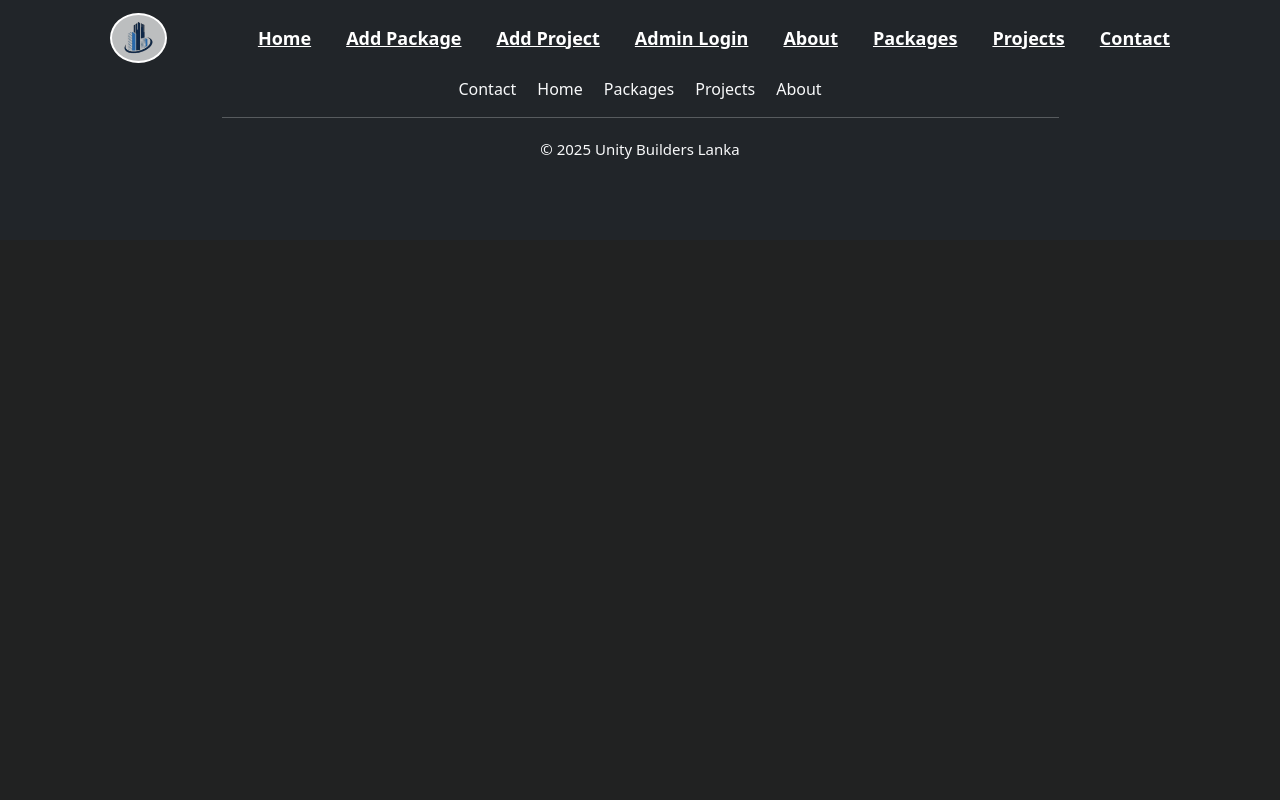
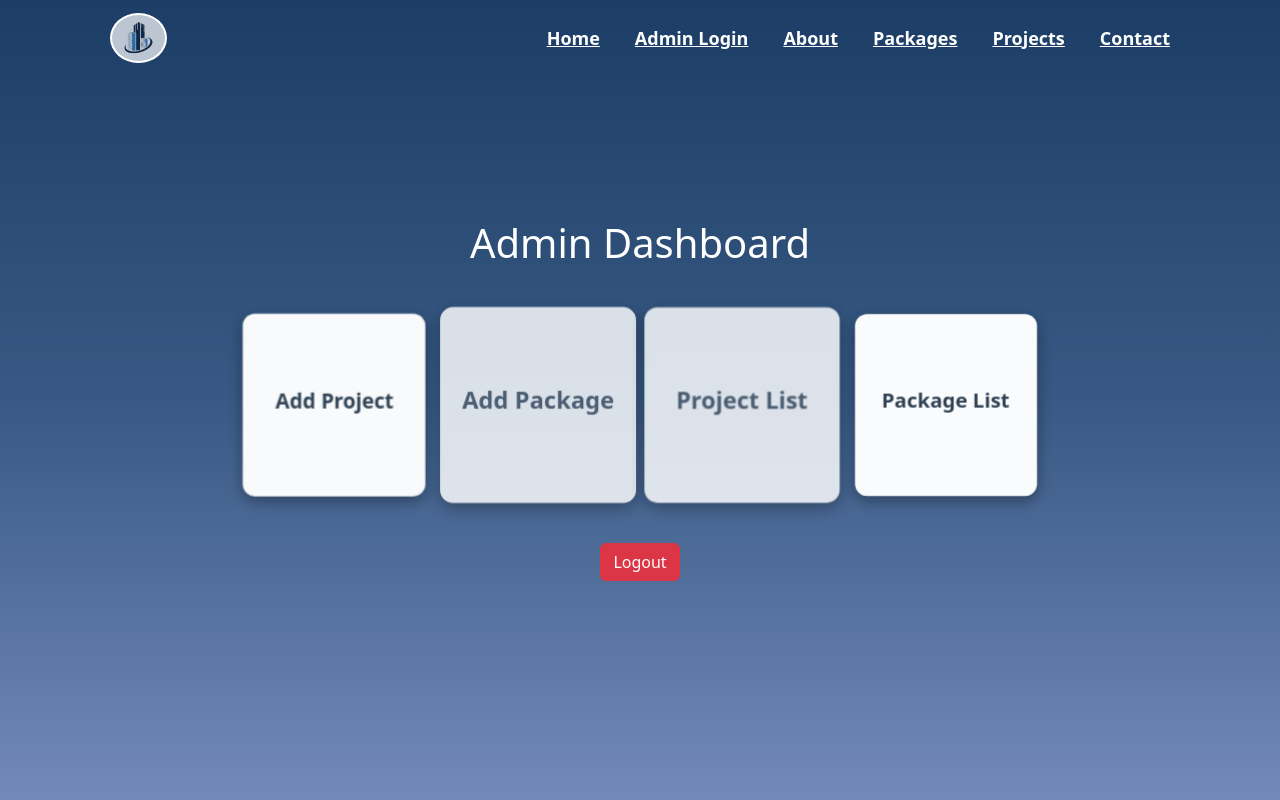
Before and after one commit to dlshn/unity-builders-lanka-web, a React (Create React App) app: page /AdminDashboard in a window 1280 px wide. Shown: the top 800 px of the page. Built offline with nearby package versions, Linux system fonts and the light colour scheme.

Commit message:
Adimin dashboad, package and project adding pages, fetch package and project from backend

```diff
--- a/src/App.js
+++ b/src/App.js
@@ -14,6 +14,7 @@ import { Footer } from './components/Footer';
 import AddPackageForm from './pages/PackageAdd';
 import ProjectAdd from './pages/ProjectAdd';
 import AdminLogin from './pages/AdminLogin';
+import AdminDashboard from './pages/AdminDashboard';
 
 
 
@@ -44,6 +45,7 @@ function App() {
           <Route path="/AddPackage" element={<AddPackageForm />} />
           <Route path="/ProjectAdd" element={<ProjectAdd />} />
           <Route path="/AdminLogin" element={<AdminLogin />} />
+          <Route path="/AdminDashboard" element={<AdminDashboard />} />
 
         </Routes>
         <Footer />
--- /dev/null
+++ b/src/assest/styles/AdminDashboard.css
@@ -0,0 +1,60 @@
+@keyframes modernBounce {
+  0%, 100% {
+    transform: scale(1);
+    opacity: 1;
+  }
+  50% {
+    transform: scale(1.1);
+    opacity: 0.8;
+  }
+}
+
+/* Optional: Slight delay to create staggered bouncing */
+.c1,.card-body1 {
+  animation: modernBounce 3s ease-in-out infinite;
+  animation-delay: 0s;
+}
+.c2,.card-body2 {
+  animation: modernBounce 3s ease-in-out infinite;
+  animation-delay: 0.75s;
+}
+.c3,.card-body3 {
+  animation: modernBounce 3s ease-in-out infinite;
+  animation-delay: 1.5s;
+}
+.c4,.card-body4 {
+  animation: modernBounce 3s ease-in-out infinite;
+  animation-delay: 2.25s;
+}
+
+
+.admin-dashboard {
+  min-height: 100vh;
+  background: linear-gradient(to bottom, #1c3d65, #375983, #7389b9);
+  display: flex;
+  align-items: center;
+  justify-content: center;
+}
+
+.dash-card {
+  width: 180px;
+  height: 180px;
+  background-color: #ffffff;
+  border-radius: 12px;
+  box-shadow: rgba(0, 0, 0, 0.35) 0px 5px 15px;
+  transition: transform 0.3s ease, box-shadow 0.3s ease;
+  cursor: pointer;
+  display: flex;
+  align-items: center;
+  justify-content: center;
+}
+
+.dash-card:hover {
+  background-color: rgb(201, 230, 255);
+  color: #000;
+}
+
+.dash-card h5 {
+  color: #2c3e50;
+  font-weight: 600;
+}
--- /dev/null
+++ b/src/assest/styles/AdminLogin.css
@@ -0,0 +1,53 @@
+.admin-login-bg {
+  display: flex;
+  align-items: center;
+  justify-content: center;
+  min-height: 100vh;
+  padding: 1rem;
+  background: linear-gradient(to bottom, #1c3d65, #375983, #7389b9);
+}
+
+.login-card {
+  background-color: rgb(255, 255, 255);
+  border-radius: 15px;
+  padding: 2rem;
+  box-shadow: 0 8px 32px rgba(0, 0, 0, 0.25);
+  width: 100%;
+  max-width: 600px;
+  color: #fff;
+}
+
+.login-card h3,
+.login-card p,
+.login-card label {
+  color: #000000;
+
+
+}
+.login-card label{
+    font-weight: bold;
+    font-size: 1.5rem;
+    margin-bottom: 0.5rem;
+}
+@media (max-width: 576px) {
+  .login-card label {
+    font-size: 1.2rem;
+  }
+}
+
+.login-card input.form-control {
+  background: rgba(255, 255, 255, 0.9);
+  border: 2px solid #cac3c3;
+  border-radius: 8px;
+}
+
+.login-card .btn {
+  border-radius: 8px;
+}
+
+.alert-info {
+  background-color: rgba(128, 164, 247, 0.85);
+  color: #ffffff;
+  border: none;
+  border-radius: 8px;
+}
--- a/src/assest/styles/ProjectAdd.css
+++ b/src/assest/styles/ProjectAdd.css
@@ -1,4 +1,8 @@
 .project-form-bg {
+  display: flex;
+  align-items: center;
+  justify-content: center;
+  min-height: 100vh;
   background: linear-gradient(to bottom, #1c3d65, #375983, #7389b9); /* light to deep blue */
 
 }
--- a/src/components/Header.jsx
+++ b/src/components/Header.jsx
@@ -36,8 +36,6 @@ export const Header = () => {
         {/* Navigation Links */}
         <div className={`nav-links ${menuOpen ? "active" : ""}`}>
           <Link to="/" onClick={() => setMenuOpen(false)}>Home</Link>
-          <Link to="/AddPackage" onClick={() => setMenuOpen(false)}>Add Package</Link>
-          <Link to="/ProjectAdd" onClick={() => setMenuOpen(false)}>Add Project</Link>
           <Link to="/AdminLogin" onClick={() => setMenuOpen(false)}>Admin Login</Link>
           <Link to="/About" onClick={() => setMenuOpen(false)}>About</Link>
           <Link to="/Packages" onClick={() => setMenuOpen(false)}>Packages</Link>
--- /dev/null
+++ b/src/pages/AdminDashboard.jsx
@@ -0,0 +1,49 @@
+import React from "react";
+import { useNavigate } from "react-router-dom";
+import "../assest/styles/AdminDashboard.css";
+
+const AdminDashboard = () => {
+  const navigate = useNavigate();
+
+  const handleLogout = () => {
+    localStorage.removeItem("admin_token");
+    navigate("/");
+  };
+
+  return (
+    <div className="admin-dashboard">
+      <div className="container py-5 text-center">
+        <h1 className="text-white mb-5">Admin Dashboard</h1>
+        <div className="d-flex flex-wrap justify-content-center gap-4">
+            <div className="dash-card c1" onClick={() => navigate("/ProjectAdd")}>
+            <div className="card-body1 d-flex align-items-center justify-content-center">
+                <h5>Add Project</h5>
+            </div>
+            </div>
+            <div className="dash-card c2" onClick={() => navigate("/AddPackage")}>
+            <div className="card-body2 d-flex align-items-center justify-content-center">
+                <h5>Add Package</h5>
+            </div>
+            </div>
+            <div className="dash-card c3" onClick={() => navigate("/Project")}>
+            <div className="card-body3 d-flex align-items-center justify-content-center">
+                <h5>Project List</h5>
+            </div>
+            </div>
+            <div className="dash-card c4" onClick={() => navigate("/Packages")}>
+            <div className="card-body4 d-flex align-items-center justify-content-center">
+                <h5>Package List</h5>
+            </div>
+            </div>
+        </div>
+
+        <button className="btn btn-danger mt-5" onClick={handleLogout}>
+            Logout
+        </button>
+        </div>
+
+    </div>
+  );
+};
+
+export default AdminDashboard;
--- a/src/pages/AdminLogin.jsx
+++ b/src/pages/AdminLogin.jsx
@@ -1,6 +1,8 @@
 import React, { useState } from "react";
 import { useNavigate } from "react-router-dom";
 import axios from "axios";
+import '../assest/styles/AdminLogin.css'; // For custom styles
+
 
 
 const AdminLogin = () => {
@@ -26,7 +28,7 @@ const AdminLogin = () => {
       const res = await axios.post(`${process.env.REACT_APP_API_BASE_URL}/api/auth/verify-otp`, { email, otp });
       localStorage.setItem("admin_token", res.data.token);
       setMessage("Login successful!");
-      navigate("/");
+      navigate("/AdminDashboard"); // Redirect to admin dashboard
 
       // optionally redirect or refresh
     } catch (err) {
@@ -35,18 +37,19 @@ const AdminLogin = () => {
   };
 
   return (
-    <div className="py-5">
-        <div className="container mt-5 p-3 bg-light" style={{ maxWidth: "400px" }}>
-        <h3 className="text-center text-dark">Admin Login</h3>
-        <p className="text-center text-muted">Only authorized admins can login</p>
+        <div className="admin-login-bg">
+         <div className="login-card d-flex flex-column align-items-center">
+            <h2 className="text-center text-dark">- Admin Login -</h2>
+            <p className="text-center text-danger">*Only authorized admins can login</p>
 
             {step === 1 && (
                 <>
-            <label>Email</label>
+                <label className="">Email :</label>
                 <input
                     type="email"
                     className="form-control mb-3"
                     value={email}
+                    placeholder="Enter your email"
                     onChange={(e) => setEmail(e.target.value)}
                     required
                 />
@@ -55,10 +58,11 @@ const AdminLogin = () => {
                 </button>
                 </>
             )}
+            {message && <div className="alert alert-info mt-3">{message}</div>}
 
             {step === 2 && (
                 <>
-            <label>Enter OTP</label>
+                <label>Enter OTP :</label>
                 <input
                     type="text"
                     className="form-control mb-3"
@@ -66,16 +70,17 @@ const AdminLogin = () => {
                     onChange={(e) => setOtp(e.target.value)}
                     required
                 />
-            <button className="btn btn-success w-100" onClick={handleVerifyOtp}>
+                <button className="btn btn-primary w-50" onClick={handleVerifyOtp}>
                     Verify OTP
                 </button>
                 </>
             )}
 
-        {message && <div className="alert alert-info mt-3">{message}</div>}
+
             </div>
          </div>
         );
+
 };
 
 export default AdminLogin;
--- a/src/pages/PackageAdd.jsx
+++ b/src/pages/PackageAdd.jsx
@@ -58,7 +58,12 @@ const PackageAdd = () => {
 
       const res = await axios.post(
         `${process.env.REACT_APP_API_BASE_URL}/api/packages/create`,
-        { ...form, urls: imageUrls }
+        { ...form, urls: imageUrls },
+        {
+          headers: {
+            Authorization: `Bearer ${localStorage.getItem("admin_token")}`
+          }
+        }
       );
 
       setMessage(res.data.message || "Package added successfully!");
--- a/src/pages/ProjectAdd.jsx
+++ b/src/pages/ProjectAdd.jsx
@@ -39,11 +39,18 @@ const ProjectAdd = () => {
         urls.push(url);
       }
 
-      const res = await axios.post(`${process.env.REACT_APP_API_BASE_URL}/api/projects/create`, {
+      const res = await axios.post(`${process.env.REACT_APP_API_BASE_URL}/api/projects/create`,
+        {
         title: form.title,
         location: form.location,
         urls,
-      });
+      },
+      {
+          headers: {
+            Authorization: `Bearer ${localStorage.getItem("admin_token")}`
+          }
+        }
+    );
 
       setMessage(res.data.message || "Project added successfully!");
       setForm({ title: "", location: "", urls: [] });
@@ -57,8 +64,8 @@ const ProjectAdd = () => {
   };
 
   return (
-    <div className="project-form-bg py-5">
-      <div className="card p-4 mt-5 shadow" style={{ maxWidth: "700px",width:"80%", margin: "auto" }}>
+    <div className="project-form-bg">
+      <div className="card p-4 shadow" style={{ maxWidth: "700px",width:"80%", margin: "auto" }}>
         <h2 className="text-center mb-4">Add New Project</h2>
         <form onSubmit={handleSubmit}>
           <div className="mb-3">
```
Lines whose indentation alone changed are shown as unchanged.
